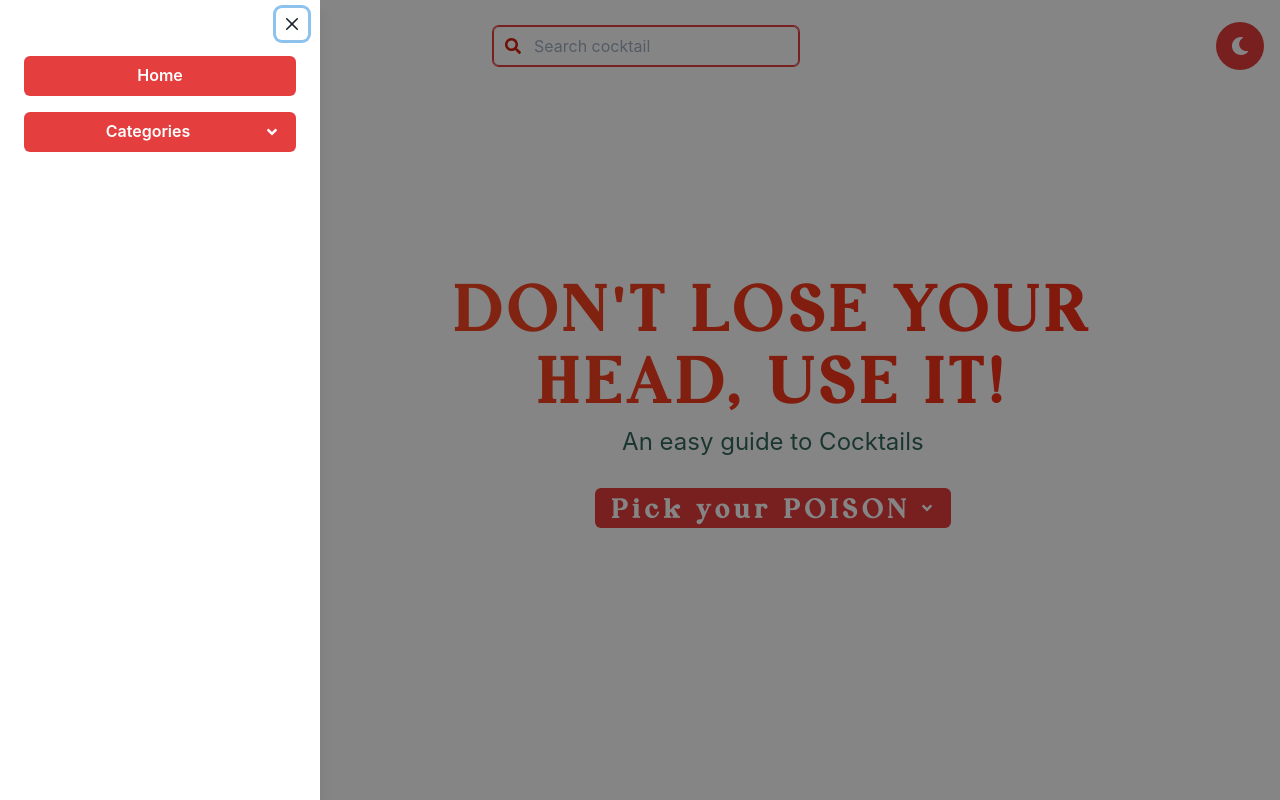
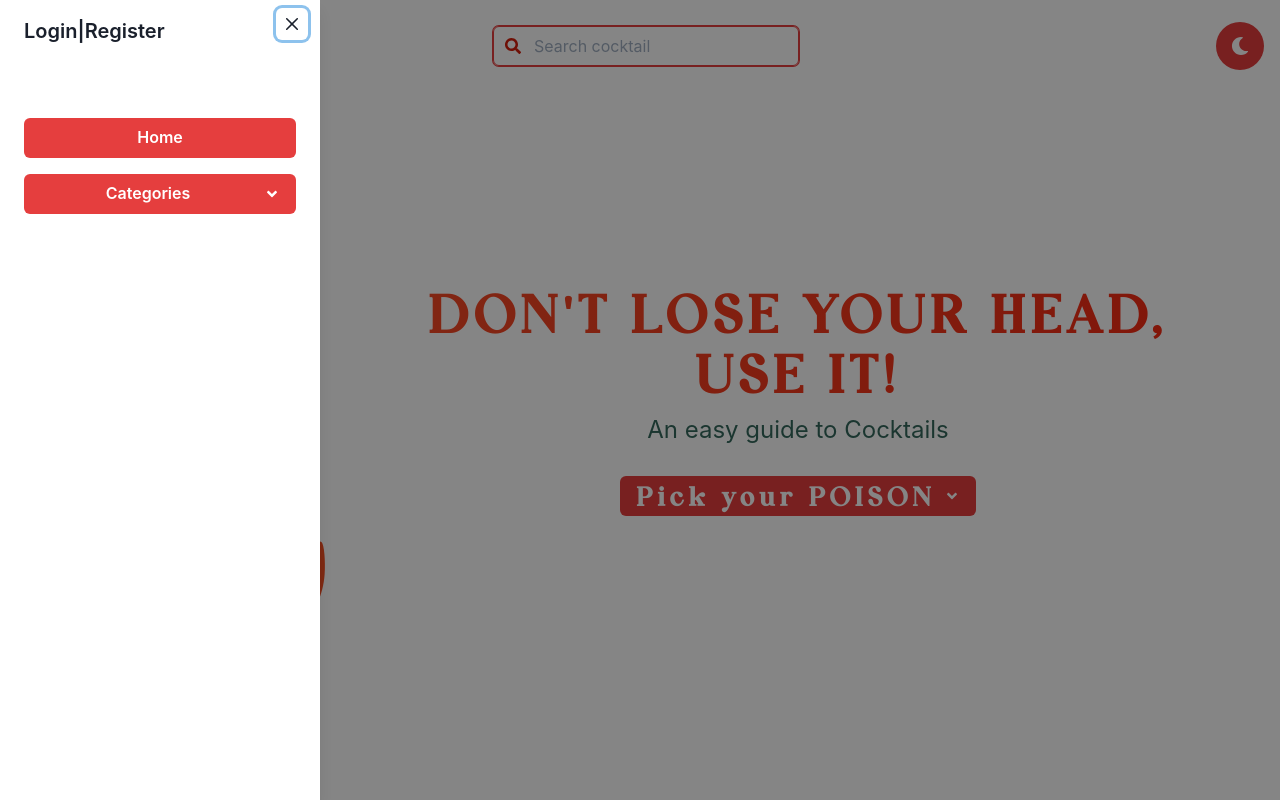
Before and after one commit to mel239/cocktails, a React (Create React App) app: page / in a window 1280 px wide. Both pictures are taken after a click on the picture 46 px from the left and 46 px from the top of the page. Built offline with nearby package versions, Linux system fonts and the light colour scheme.

Commit message:
ultimos stylos

```diff
--- a/src/components/CocktailButton/index.js
+++ b/src/components/CocktailButton/index.js
@@ -4,7 +4,6 @@ import { Center,Text } from '@chakra-ui/react';
 
 
 export default function CocktailButton({ children, keyword, name }) {
-	console.log(keyword)
 	return (
 		<Link key={keyword} to={`/${children}/${keyword}`}>
 			<Center
--- a/src/components/Sidebar/index.js
+++ b/src/components/Sidebar/index.js
@@ -3,6 +3,7 @@ import {
 	Flex,
 	Image,
 	Drawer,
+	DrawerHeader,
 	DrawerBody,
 	DrawerOverlay,
 	DrawerContent,
@@ -37,7 +38,8 @@ export default function Sidebar() {
 				finalFocusRef={btnRef}>
 				<DrawerOverlay />
 				<DrawerContent>
-					<DrawerCloseButton />
+					<DrawerHeader>Login|Register</DrawerHeader>
+					<DrawerCloseButton colorScheme='red' />
 
 					<DrawerBody mt='3rem'>
 						<Flex direction='column'>
--- a/src/pages/Home/index.js
+++ b/src/pages/Home/index.js
@@ -18,11 +18,11 @@ export default function Home() {
 	return (
 		<Stack minH={'100vh'} direction={{ base: 'column', md: 'row' }}>
 			<Flex justify='center'>
-				<Image src={'cocktail.png'} objectFit={'none'} mt='3.5rem' />
+				<Image src={'cocktail.png'} objectFit={'contain'} mt='3.5rem' />
 			</Flex>
-			<Flex mt={10} align={'center'} justify={'center'} p={{ md: '5rem' }}>
+			<Flex mt='3.5rem' align={'center'} w={{base:'100%',md:'70%'}} justify={'center'} p={{ md: '3rem' }}>
 				<Stack>
-					<Heading className='bg-animation' as='h1' size='4xl' align='center'>
+					<Heading className='bg-animation' as='h1' size='3xl' align='center'>
 						DON'T LOSE YOUR HEAD, USE IT!
 					</Heading>
 					<Text align='center' fontSize='2xl' color='#34685c'>
@@ -34,16 +34,16 @@ export default function Home() {
 						spacing={3}
 						align={'center'}
 						justify={'center'}>
-						<Menu>
+						<Menu matchWidth='true'>
 							<MenuButton
 								as={Button}
 								colorScheme='red'
 								rightIcon={<FaAngleDown />}>
-								<Heading as='h1'size='lg' color='white'>
+								<Heading as='h1' size='lg' color='white'>
 									Pick your POISON
 								</Heading>
 							</MenuButton>
-							<MenuList>
+							<MenuList align='center'>
 								<CocktailButton
 									children='cocktails'
 									keyword='gin'
```
